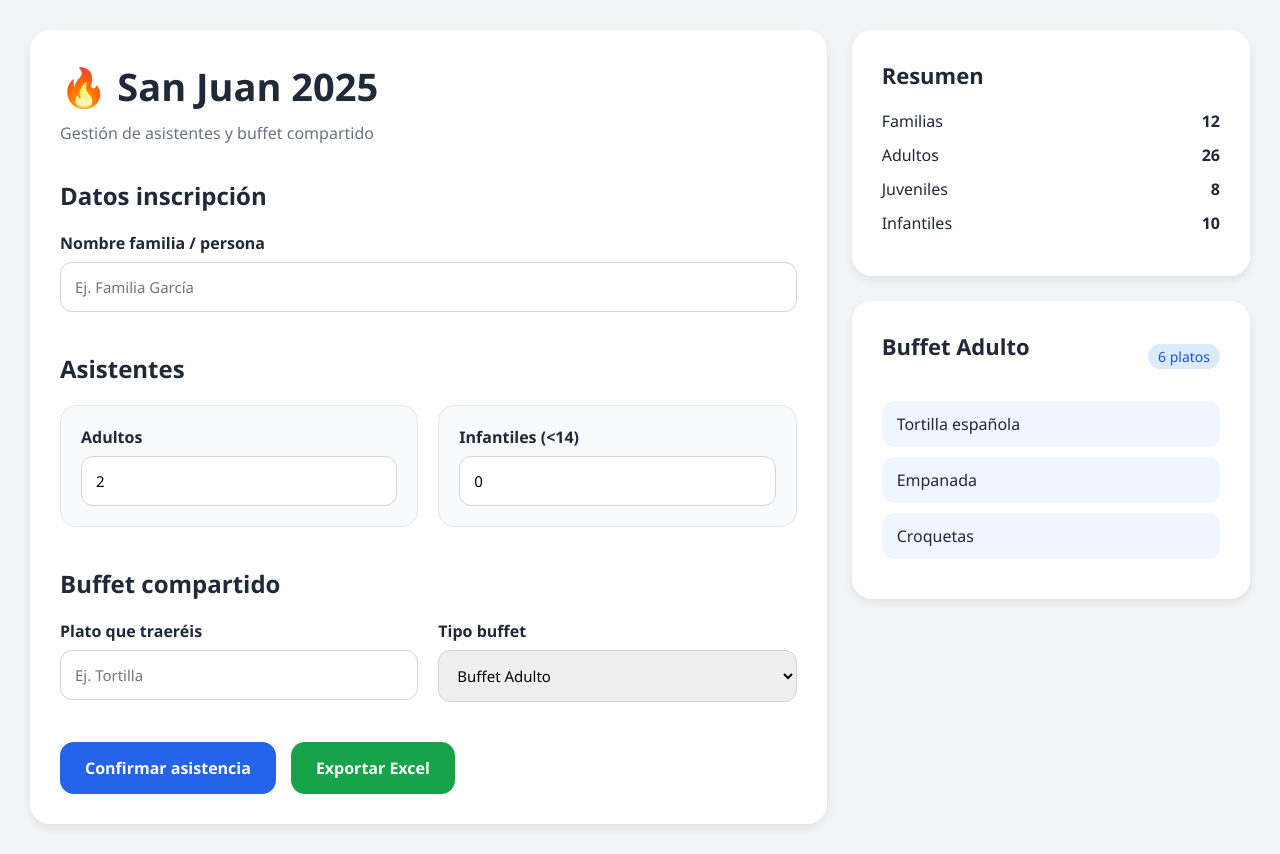
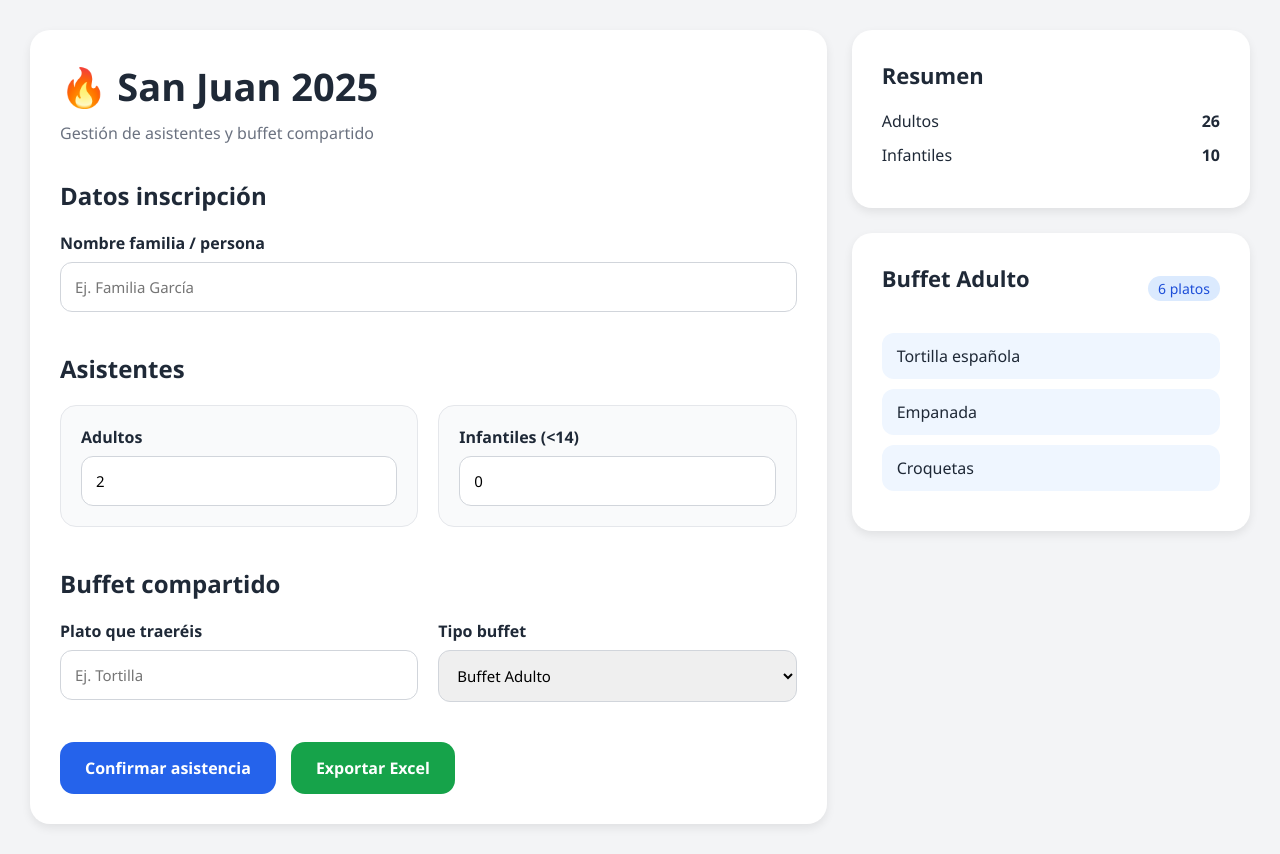
Before and after one commit to laualmeg/EventTracker, a website: page public/index.html in a window 1280 px wide. Drawn offline with Linux system fonts and the light colour scheme.

Commit message:
Comentar Resumen Familias y Juveniles

```diff
--- a/public/index.html
+++ b/public/index.html
@@ -4,7 +4,7 @@
   <meta charset="UTF-8" />
   <meta name="viewport" content="width=device-width, initial-scale=1.0"/>
 
-  <title>San Juan 2025</title>
+  <title>San Juan 2026</title>
 
   <style>
 
@@ -384,20 +384,20 @@
           Resumen
         </h2>
 
-        <div class="summary-item">
+        <!-- <div class="summary-item">
           <span>Familias</span>
           <strong>12</strong>
-        </div>
+        </div> -->
 
         <div class="summary-item">
           <span>Adultos</span>
           <strong>26</strong>
         </div>
 
-        <div class="summary-item">
+        <!-- <div class="summary-item">
           <span>Juveniles</span>
           <strong>8</strong>
-        </div>
+        </div> -->
 
         <div class="summary-item">
           <span>Infantiles</span>
```
